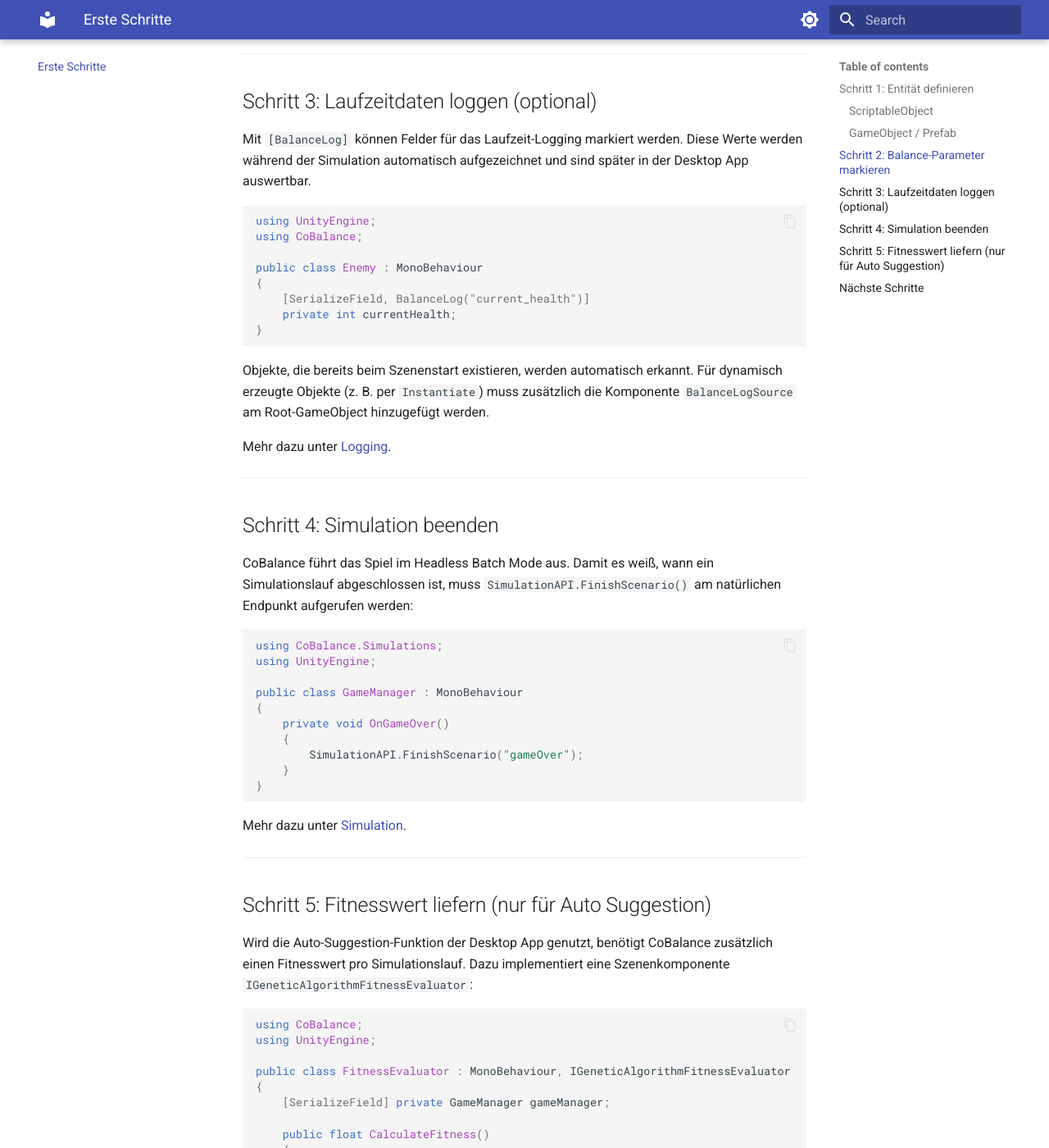
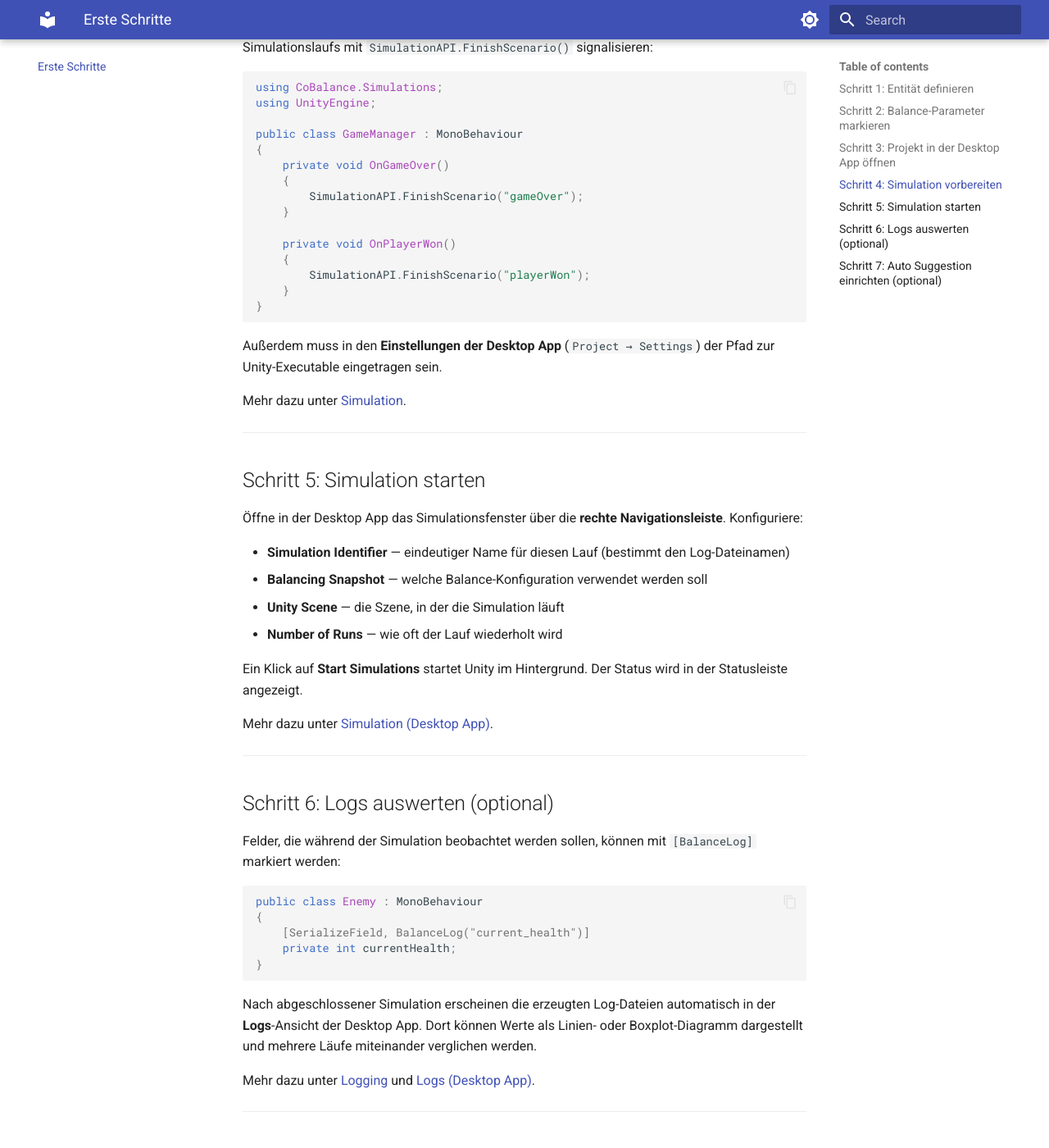
Before and after one commit to JonasBordewick/CoBalance, an MkDocs documentation site: the page built from docs/getting-started.md, in a window 1280 px wide and 1400 px high, scrolled down 2002 px. Shown: the whole window at 82% size. Built offline with MkDocs 1.6.1 and Material for MkDocs 9.7.7, drawn with Linux system fonts in a browser that asks for light colours; some of the changed text lies outside the part shown.

Commit message:
update getting-started

````diff
--- a/docs/getting-started.md
+++ b/docs/getting-started.md
@@ -1,6 +1,6 @@
 # Erste Schritte
 
-Dieser Guide führt dich durch die Einrichtung deines Unity-Projekts für CoBalance — von der ersten Entität bis zur lauffähigen Simulation.
+Dieser Guide führt durch den kompletten CoBalance-Workflow — von der ersten Entität bis zur fertigen Simulation und automatischen Optimierung.
 
 > **Voraussetzungen:** Unity-Plugin und Desktop App sind bereits installiert.
 > Falls nicht, folge zuerst den Schritten unter [Installation](index.md#installation).
@@ -9,11 +9,9 @@ Dieser Guide führt dich durch die Einrichtung deines Unity-Projekts für CoBala
 
 ## Schritt 1: Entität definieren
 
-CoBalance arbeitet mit **Entitäten** — Spielobjekten, die balancerelevante Parameter besitzen. Je nach Objekttyp unterscheidet sich die Definition.
+CoBalance arbeitet mit **Entitäten** — Objekten im Spiel, die balancerelevante Parameter besitzen. Je nach Objekttyp unterscheidet sich die Definition.
 
-### ScriptableObject
-
-Das ScriptableObject implementiert `IBalanceableObject` und stellt über die `Descriptor`-Property seine Metadaten bereit:
+**ScriptableObject** — implementiert `IBalanceableObject`:
 
 ```csharp
 using UnityEngine;
@@ -30,9 +28,7 @@ public class EnemyStats : ScriptableObject, IBalanceableObject
 }
 ```
 
-### GameObject / Prefab
-
-Für GameObjects wird stattdessen die Komponente `EntityDescriptorComponent` dem Root-Objekt hinzugefügt. Sie enthält dieselben Metadaten (ID, Display Name, Category) und erfordert keine Code-Änderungen.
+**GameObject / Prefab** — `EntityDescriptorComponent` am Root-Objekt hinzufügen. Keine Code-Änderungen nötig.
 
 Mehr dazu unter [Entitäten](unity-plugin/entities.md).
 
@@ -40,24 +36,7 @@ Mehr dazu unter [Entitäten](unity-plugin/entities.md).
 
 ## Schritt 2: Balance-Parameter markieren
 
-Felder, die CoBalance erkennen und optimieren soll, werden mit `[BalanceParameter]` annotiert. Unterstützte Typen sind `int` und `float`.
-
-```csharp
-[SerializeField, BalanceParameter]
-private int health;
-
-[SerializeField, BalanceParameter]
-private float speed;
-```
-
-Optional kann ein eigener Anzeigename vergeben werden:
-
-```csharp
-[SerializeField, BalanceParameter(DisplayName = "Move Speed")]
-private float speed;
-```
-
-Vollständiges Beispiel mit Entität und Parametern:
+Felder, die CoBalance optimieren soll, werden mit `[BalanceParameter]` annotiert. Unterstützte Typen sind `int` und `float`.
 
 ```csharp
 using UnityEngine;
@@ -87,30 +66,19 @@ Mehr dazu unter [Parameter](unity-plugin/parameters.md).
 
 ---
 
-## Schritt 3: Laufzeitdaten loggen (optional)
+## Schritt 3: Projekt in der Desktop App öffnen
 
-Mit `[BalanceLog]` können Felder für das Laufzeit-Logging markiert werden. Diese Werte werden während der Simulation automatisch aufgezeichnet und sind später in der Desktop App auswertbar.
+Starte das Unity-Projekt einmal im Editor. CoBalance legt dabei automatisch einen `CoBalance/`-Ordner im Projektverzeichnis an, der u.a. die Projektdatei `project.cb` enthält.
 
-```csharp
-using UnityEngine;
-using CoBalance;
+Öffne die Desktop App und gehe auf **Project → Open** (`Ctrl+O`). Wähle die `project.cb`-Datei aus dem `CoBalance/`-Ordner deines Unity-Projekts.
 
-public class Enemy : MonoBehaviour
-{
-    [SerializeField, BalanceLog("current_health")]
-    private int currentHealth;
-}
-```
-
-Objekte, die bereits beim Szenenstart existieren, werden automatisch erkannt. Für dynamisch erzeugte Objekte (z. B. per `Instantiate`) muss zusätzlich die Komponente `BalanceLogSource` am Root-GameObject hinzugefügt werden.
-
-Mehr dazu unter [Logging](unity-plugin/logging.md).
+Nach dem Öffnen sollten in der **Parameter**-Ansicht alle mit `[BalanceParameter]` markierten Felder sichtbar sein — aufgeteilt nach Entität und Kategorie. Das ist eine gute Möglichkeit zu prüfen, ob die Annotationen korrekt erkannt wurden, bevor es weitergeht.
 
 ---
 
-## Schritt 4: Simulation beenden
+## Schritt 4: Simulation vorbereiten
 
-CoBalance führt das Spiel im Headless Batch Mode aus. Damit es weiß, wann ein Simulationslauf abgeschlossen ist, muss `SimulationAPI.FinishScenario()` am natürlichen Endpunkt aufgerufen werden:
+CoBalance führt das Spiel im Headless Batch Mode aus. Der Spielcode muss das Ende jedes Simulationslaufs mit `SimulationAPI.FinishScenario()` signalisieren:
 
 ```csharp
 using CoBalance.Simulations;
@@ -122,16 +90,56 @@ public class GameManager : MonoBehaviour
     {
         SimulationAPI.FinishScenario("gameOver");
     }
+
+    private void OnPlayerWon()
+    {
+        SimulationAPI.FinishScenario("playerWon");
+    }
 }
 ```
+
+Außerdem muss in den **Einstellungen der Desktop App** (`Project → Settings`) der Pfad zur Unity-Executable eingetragen sein.
 
 Mehr dazu unter [Simulation](unity-plugin/simulation.md).
 
 ---
 
-## Schritt 5: Fitnesswert liefern (nur für Auto Suggestion)
+## Schritt 5: Simulation starten
 
-Wird die Auto-Suggestion-Funktion der Desktop App genutzt, benötigt CoBalance zusätzlich einen Fitnesswert pro Simulationslauf. Dazu implementiert eine Szenenkomponente `IGeneticAlgorithmFitnessEvaluator`:
+Öffne in der Desktop App das Simulationsfenster über die **rechte Navigationsleiste**. Konfiguriere:
+
+- **Simulation Identifier** — eindeutiger Name für diesen Lauf (bestimmt den Log-Dateinamen)
+- **Balancing Snapshot** — welche Balance-Konfiguration verwendet werden soll
+- **Unity Scene** — die Szene, in der die Simulation läuft
+- **Number of Runs** — wie oft der Lauf wiederholt wird
+
+Ein Klick auf **Start Simulations** startet Unity im Hintergrund. Der Status wird in der Statusleiste angezeigt.
+
+Mehr dazu unter [Simulation (Desktop App)](desktop-app/simulation.md).
+
+---
+
+## Schritt 6: Logs auswerten (optional)
+
+Felder, die während der Simulation beobachtet werden sollen, können mit `[BalanceLog]` markiert werden:
+
+```csharp
+public class Enemy : MonoBehaviour
+{
+    [SerializeField, BalanceLog("current_health")]
+    private int currentHealth;
+}
+```
+
+Nach abgeschlossener Simulation erscheinen die erzeugten Log-Dateien automatisch in der **Logs**-Ansicht der Desktop App. Dort können Werte als Linien- oder Boxplot-Diagramm dargestellt und mehrere Läufe miteinander verglichen werden.
+
+Mehr dazu unter [Logging](unity-plugin/logging.md) und [Logs (Desktop App)](desktop-app/logs-view.md).
+
+---
+
+## Schritt 7: Auto Suggestion einrichten (optional)
+
+Der genetische Algorithmus optimiert Parameter automatisch — er braucht dafür einen Fitnesswert pro Simulationslauf. Eine Szenenkomponente implementiert dafür `IGeneticAlgorithmFitnessEvaluator`:
 
 ```csharp
 using CoBalance;
@@ -148,14 +156,14 @@ public class FitnessEvaluator : MonoBehaviour, IGeneticAlgorithmFitnessEvaluator
 }
 ```
 
-Ein höherer Rückgabewert bedeutet eine bessere Balance. Wird die Komponente nicht gefunden, überspringt CoBalance diesen Schritt stillschweigend.
+Anschließend in der Desktop App:
 
-Mehr dazu unter [Auto Suggestion](unity-plugin/auto-suggestion.md).
+1. In der **Parameter**-Ansicht die zu optimierenden Parameter auswählen
+2. Das **Auto-Suggestion**-Fenster über die rechte Navigationsleiste öffnen
+3. Snapshot-Identifier, Basis-Balance, Szene und Algorithmus-Einstellungen konfigurieren
+4. Für jeden Parameter **Min/Max**-Grenzen festlegen
+5. **Start Auto-Suggestion** klicken
 
----
+Die besten Konfigurationen werden am Ende automatisch als neue Balance-Snapshots gespeichert.
 
-## Nächste Schritte
-
-Das Unity-Projekt ist jetzt eingerichtet. Im nächsten Abschnitt wird erklärt, wie das Projekt in der Desktop App geöffnet, Simulationen gestartet und die Auto-Suggestion-Funktion genutzt wird.
-
-> Dieser Teil der Dokumentation wird in Kürze ergänzt.
+Mehr dazu unter [Auto Suggestion (Unity)](unity-plugin/auto-suggestion.md) und [Auto Suggestion (Desktop App)](desktop-app/auto-suggestion.md).
````
